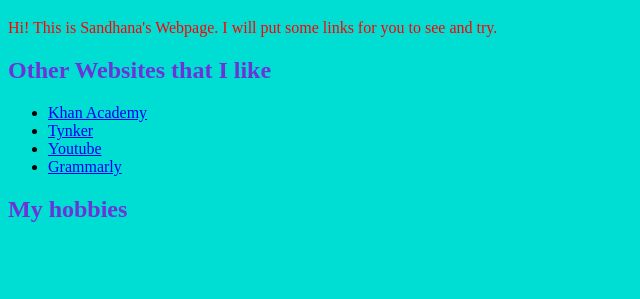
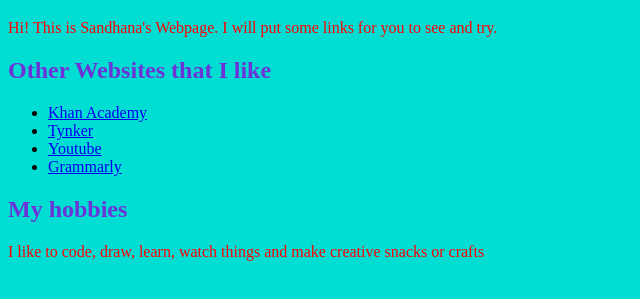
Before and after one commit to DeepaRajeshGit/ScienceLover246810.github.io, a plain HTML site: page index.html in a window 1280 px wide. Shown: the part 61-360 px from the top of the page, without its empty margins (0-640 px from the left). Drawn offline with Linux system fonts and the light colour scheme.

Commit message:
Update index.html

```diff
--- a/index.html
+++ b/index.html
@@ -30,6 +30,7 @@
       <li><a href="https://app.grammarly.com/">Grammarly</a></il>
     </ul>
   <h2>My hobbies</h2>
+  <p>I like to code, draw, learn, watch things and make creative snacks or crafts</p>
    <body>
 
 </html>
```
